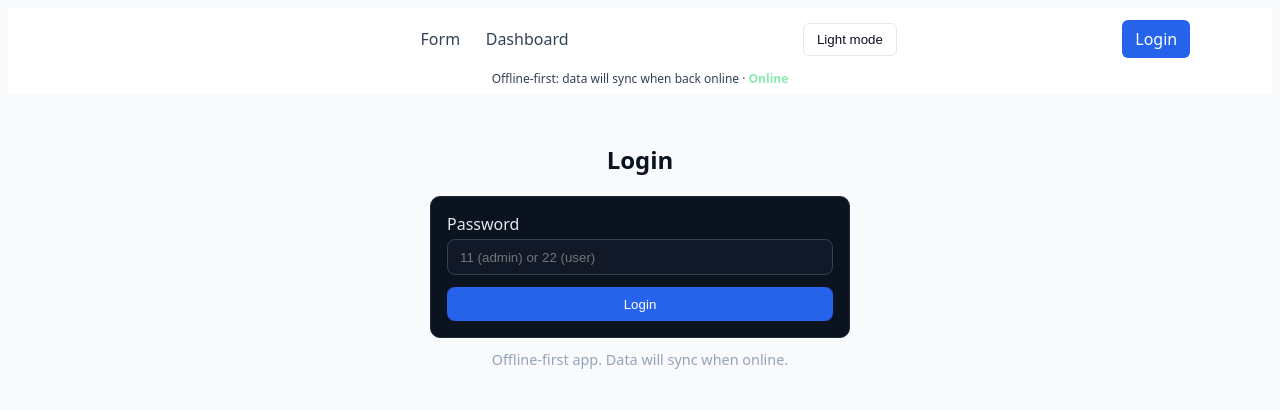
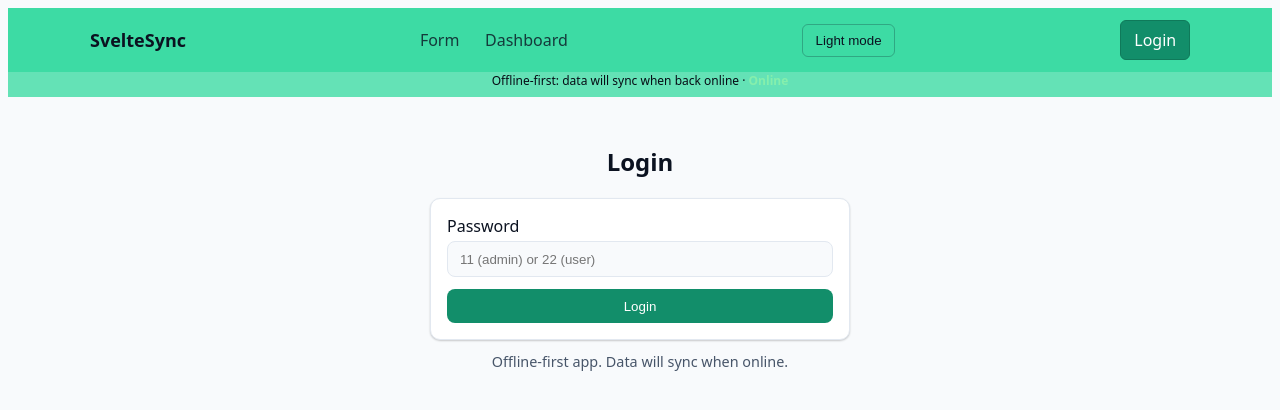
Before and after one commit to ahmedtalaltwd7/sveltekit-couch-pwa-csh, a SvelteKit app: page /login in a window 1280 px wide. Shown: the top 410 px of the page. Built offline with nearby package versions, Linux system fonts and the light colour scheme; no server answers.

Commit message:
gpt5 css

```diff
--- a/src/routes/+layout.svelte
+++ b/src/routes/+layout.svelte
@@ -99,17 +99,18 @@
         <strong style="color: {online ? '#86efac' : '#fca5a5'}">{online ? 'Online' : 'Offline'}</strong>
     </div>
     <style>
-        .header { position: sticky; top: 0; z-index: 10; background: #03fca5; color: #fff; }
+        .header { position: sticky; top: 0; z-index: 10; background: var(--nav-bg); color: var(--nav-text); backdrop-filter: saturate(120%); }
         .header > .container { max-width: 1100px; margin: 0 auto; padding: 0.6rem 0.75rem; display:flex; align-items:center; justify-content:space-between; gap: var(--space-2, 0.5rem); flex-wrap: wrap; }
-        .brand { font-weight: 700; color: #fff; text-decoration: none; font-size: 1.05rem; }
+        .brand { font-weight: 700; color: var(--nav-text); text-decoration: none; font-size: 1.05rem; }
         .nav { display:flex; gap: 0.5rem; flex-wrap: wrap; }
-        .nav a { color:#cbd5e1; text-decoration:none; padding: 0.3rem 0.55rem; border-radius:6px; }
-        .nav a:hover { background:#1f2937; color:#fff; }
+        .nav a { color: var(--nav-link); text-decoration:none; padding: 0.3rem 0.55rem; border-radius:6px; }
+        .nav a:hover, .nav a:focus { background: var(--nav-link-hover-bg); color: var(--nav-link-hover-text); outline: none; }
         .auth { display:flex; align-items:center; gap:0.5rem; flex-wrap: wrap; }
-        .role { font-size: 0.85rem; color: #a3e635; text-transform: capitalize; }
-        .btn { background:#2563eb; color:#fff; border:none; border-radius:6px; padding:0.5rem 0.8rem; cursor:pointer; text-decoration:none; }
-        .btn:hover { background:#1d4ed8; }
-        .note { font-size: 0.75rem; text-align:center; color:#cbd5e1; padding: 0 0 0.5rem; background:#0f172a; }
+        .role { font-size: 0.85rem; color: var(--nav-role, #0b4b39); text-transform: capitalize; }
+        .btn { background: var(--nav-btn-bg); color: var(--nav-btn-text); border: 1px solid var(--nav-btn-border); border-radius:6px; padding:0.5rem 0.8rem; cursor:pointer; text-decoration:none; }
+        .btn:hover { background: var(--nav-btn-hover-bg); }
+        .btn.ghost { background: transparent; color: var(--nav-text); border: 1px solid color-mix(in srgb, var(--nav-text) 25%, transparent); }
+        .note { font-size: 0.75rem; text-align:center; color: color-mix(in srgb, var(--nav-text) 65%, #fff); padding: 0 0 0.5rem; background: color-mix(in srgb, var(--nav-bg) 80%, #000); }
         @media (min-width: 768px) {
             .header > .container { padding: 0.75rem 1rem; gap: 0.75rem; }
             .brand { font-size: 1.125rem; }
@@ -138,8 +139,8 @@
         --text: #e5e7eb;
         --muted: #94a3b8;
         --border: #334155;
-        --primary: #2563eb;
-        --accent: #0ea5e9;
+        --primary: #128e6a;
+        --accent: #3ddba4;
         --danger: #ef4444;
         --radius: 10px;
         --space-1: 0.25rem;
@@ -148,6 +149,18 @@
         --space-4: 1rem;
         --shadow-1: 0 1px 2px rgba(0,0,0,0.2);
         --shadow-2: 0 10px 30px rgba(0,0,0,0.5);
+
+        /* Nav palette shared by dark & light */
+        --nav-bg: #3ddba4;
+        --nav-text: #0b1220;
+        --nav-link: rgba(11, 18, 32, 0.8);
+        --nav-link-hover-bg: rgba(11, 18, 32, 0.08);
+        --nav-link-hover-text: #0b1220;
+        --nav-btn-bg: #128e6a;
+        --nav-btn-hover-bg: #0f7a5a;
+        --nav-btn-text: #ffffff;
+        --nav-btn-border: #0f7a5a;
+        --nav-role: #0b4b39;
     }
     :root[data-theme='light'] {
         --bg: #f8fafc;
@@ -155,8 +168,8 @@
         --text: #0b1220;
         --muted: #475569;
         --border: #e2e8f0;
-        --primary: #2563eb;
-        --accent: #0ea5e9;
+        --primary: #128e6a;
+        --accent: #3ddba4;
         --danger: #dc2626;
     }
     :global(html), :global(body) {
@@ -168,11 +181,11 @@
     .main .container { max-width: 1100px; margin: 0 auto; padding: 1rem; }
 
     /* Light-mode header overrides */
-    :global([data-theme='light']) .header { background: #ffffff; color: #0b1220; }
-    :global([data-theme='light']) .nav a { color: #334155; }
-    :global([data-theme='light']) .nav a:hover { background: #030405; color: #0b1220; }
-    :global([data-theme='light']) .note { background: #ffffff; color: #334155; }
+    :global([data-theme='light']) .header { background: var(--nav-bg); color: var(--nav-text); }
+    :global([data-theme='light']) .nav a { color: var(--nav-link); }
+    :global([data-theme='light']) .nav a:hover { background: var(--nav-link-hover-bg); color: var(--nav-link-hover-text); }
+    :global([data-theme='light']) .note { background: color-mix(in srgb, var(--nav-bg) 80%, #fff); color: color-mix(in srgb, var(--nav-text) 65%, #000); }
 
     /* Utility */
-    .btn.ghost { background: transparent; color: var(--text); border: 1px solid var(--border); }
-</style>
+    .btn.ghost { background: transparent; color: currentColor; border: 1px solid color-mix(in srgb, currentColor 25%, transparent); }
+    </style>
--- a/src/routes/+page.svelte
+++ b/src/routes/+page.svelte
@@ -13,7 +13,7 @@
   .wrap { max-width: 720px; margin: 1rem auto; padding: 0 1rem; text-align:center; }
   .lead { color:#94a3b8; }
   .links { display:flex; gap:0.75rem; justify-content:center; margin: 1rem 0; flex-wrap: wrap; }
-  .btn { padding:0.6rem 0.75rem; background:#2563eb; color:#fff; border:none; border-radius:8px; text-decoration:none; }
-  .btn:hover { background:#1d4ed8; }
+  .btn { padding:0.6rem 0.75rem; background:var(--primary); color:#fff; border:none; border-radius:8px; text-decoration:none; transition: filter .2s ease, transform .1s ease; }
+  .btn:hover { filter: brightness(0.95); transform: translateY(-1px); }
   .hint { color:#94a3b8; font-size:0.9rem; }
 </style>
--- a/src/routes/form/+page.svelte
+++ b/src/routes/form/+page.svelte
@@ -259,20 +259,23 @@
 <style>
   .wrap { width: 100%; margin: 0; padding: 1rem; }
   h1 { margin-bottom: 0.5rem; }
-  .card { display:grid; gap:0.75rem; background:#0b1220; color:#e5e7eb; border:1px solid #1f2937; padding:1rem; border-radius:10px; }
+  .card { display:grid; gap:0.75rem; background: var(--panel); color: var(--text); border: 1px solid var(--border); padding: 1rem; border-radius: var(--radius); box-shadow: var(--shadow-1); }
   label { display:grid; gap:0.25rem; }
-  input, textarea { padding:0.6rem 0.75rem; border-radius:8px; border:1px solid #334155; background:#111827; color:#e5e7eb; }
-  .btn { padding:0.6rem 0.75rem; background:#2563eb; color:#fff; border:none; border-radius:8px; cursor:pointer; width:fit-content; }
+  input, textarea { padding:0.6rem 0.75rem; border-radius:8px; border:1px solid var(--border); background: var(--bg); color: var(--text); transition: border-color 0.2s ease, box-shadow 0.2s ease; }
+  input:focus, textarea:focus { outline: none; border-color: var(--primary); box-shadow: 0 0 0 3px rgb(18 142 106 / 15%); }
+  .btn { padding:0.6rem 0.75rem; background: var(--primary); color:#fff; border:none; border-radius:8px; cursor:pointer; width:fit-content; transition: filter .2s ease, transform .1s ease; }
+  .btn:hover { filter: brightness(0.95); transform: translateY(-1px); }
+  .btn.alt { background: var(--accent); color: #0b1220; }
   .btn[disabled] { opacity: 0.6; cursor: not-allowed; }
-  .msg { color:#a7f3d0; }
+  .msg { color: #0b4b39; }
   .grid { display:grid; gap:0.75rem; grid-template-columns: repeat(3, 1fr); }
   .preview { margin-top: 0.5rem; display: grid; gap: 0.25rem; }
-  .preview img { max-width: 200px; max-height: 150px; border-radius: 6px; border: 1px solid #334155; object-fit: cover; }
+  .preview img { max-width: 200px; max-height: 150px; border-radius: 6px; border: 1px solid var(--border); object-fit: cover; }
   .error { color: #fca5a5; font-size: 0.9rem; }
   .row.gap { display:flex; align-items:center; gap: 0.5rem; margin-top: 0.25rem; }
   /* Camera overlay */
   .cam-overlay { position: fixed; inset: 0; background: rgba(0,0,0,0.75); display:flex; align-items:center; justify-content:center; z-index: 1100; padding: 1rem; }
-  .cam-box { background:#0b1220; border:1px solid #1f2937; border-radius: 10px; padding: 0.75rem; display:grid; gap:0.5rem; max-width: 95vw; }
+  .cam-box { background: var(--panel); border:1px solid var(--border); border-radius: var(--radius); padding: 0.75rem; display:grid; gap:0.5rem; max-width: 95vw; }
   .cam-box video { width: 80vw; max-width: 480px; height: auto; border-radius: 8px; }
   .cam-controls { display:flex; gap:0.5rem; justify-content:center; }
   @media (max-width: 640px) {
--- a/src/routes/login/+page.svelte
+++ b/src/routes/login/+page.svelte
@@ -40,11 +40,12 @@
 <style>
   .wrap { max-width: 420px; margin: 2rem auto; padding: 0 1rem; }
   h1 { text-align:center; }
-  .card { display: grid; gap: 0.75rem; background:#0b1220; color:#e5e7eb; border:1px solid #1f2937; padding:1rem; border-radius:10px; }
+  .card { display: grid; gap: 0.75rem; background: var(--panel); color: var(--text); border: 1px solid var(--border); padding: 1rem; border-radius: var(--radius); box-shadow: var(--shadow-1); }
   label { display:grid; gap:0.25rem; }
-  input { padding:0.6rem 0.75rem; border-radius:8px; border:1px solid #334155; background:#111827; color:#e5e7eb; }
-  .btn { padding:0.6rem 0.75rem; background:#2563eb; color:#fff; border:none; border-radius:8px; cursor:pointer; }
-  .btn:hover { background:#1d4ed8; }
+  input { padding:0.6rem 0.75rem; border-radius:8px; border:1px solid var(--border); background: var(--bg); color: var(--text); }
+  input:focus { outline: none; border-color: var(--primary); box-shadow: 0 0 0 3px rgb(18 142 106 / 15%); }
+  .btn { padding:0.6rem 0.75rem; background:var(--primary); color:#fff; border:none; border-radius:8px; cursor:pointer; transition: filter .2s ease, transform .1s ease; }
+  .btn:hover { filter: brightness(0.95); transform: translateY(-1px); }
   .error { color: #fca5a5; font-size: 0.9rem; }
-  .hint { text-align:center; color:#94a3b8; font-size:0.9rem; margin-top:0.75rem; }
+  .hint { text-align:center; color: var(--muted); font-size:0.9rem; margin-top:0.75rem; }
 </style>
```
